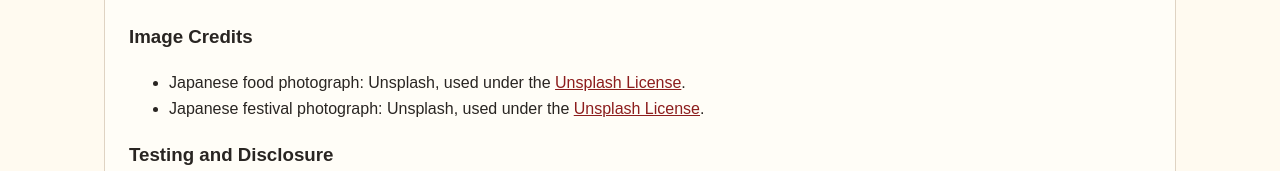
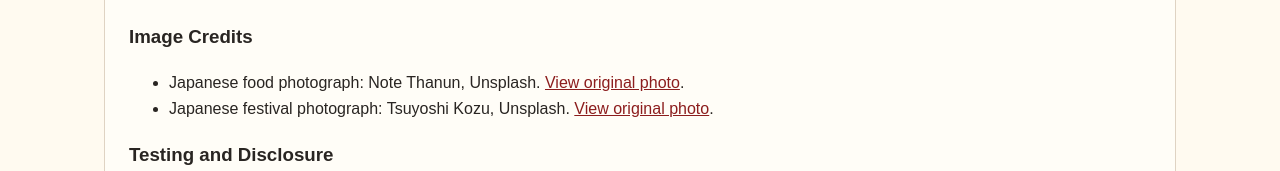
Before and after one commit to aball125-ai/layered-feature-story, a plain HTML site: page index.html in a window 1280 px wide. Shown: the part 4027-4198 px from the top of the page. Drawn offline with Linux system fonts and the light colour scheme.

Commit message:
Fixed URL Images

```diff
--- a/index.html
+++ b/index.html
@@ -62,8 +62,8 @@
 
                 <h3>Image Credits</h3>
                 <ul>
-                    <li>Japanese food photograph: Unsplash, used under the <a href="https://unsplash.com/license">Unsplash License</a>.</li>
-                    <li>Japanese festival photograph: Unsplash, used under the <a href="https://unsplash.com/license">Unsplash License</a>.</li>
+                    <li>Japanese food photograph: Note Thanun, Unsplash. <a href="https://unsplash.com/photos/miso-soup-with-chopsticks-and-tea-on-tray-bidzC6Ewrfc">View original photo</a>.</li>
+                    <li>Japanese festival photograph: Tsuyoshi Kozu, Unsplash. <a href="https://unsplash.com/photos/people-in-yukatas-at-a-festival-with-lanterns-uI_Jw3XXuwM">View original photo</a>.</li>
                 </ul>
 
                 <h3>Testing and Disclosure</h3>
```
Also changed, not shown: Published_URL.txt (added), Repository_URL.txt (added).
